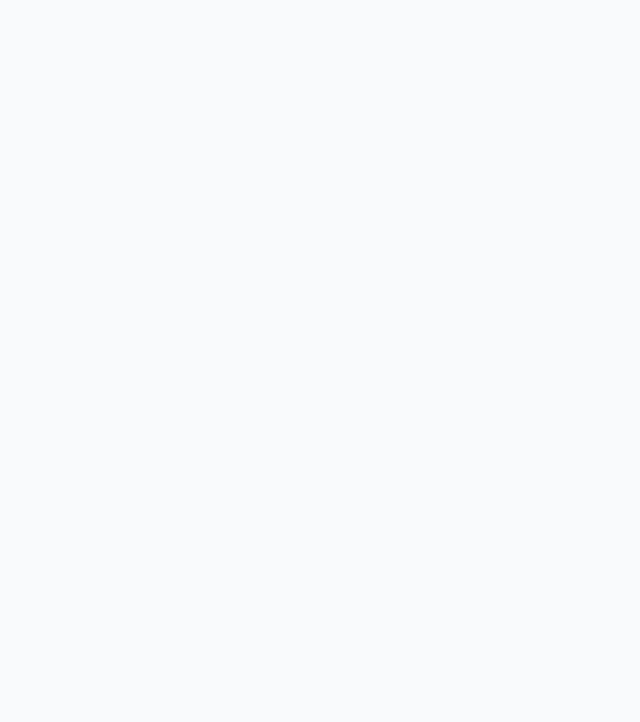
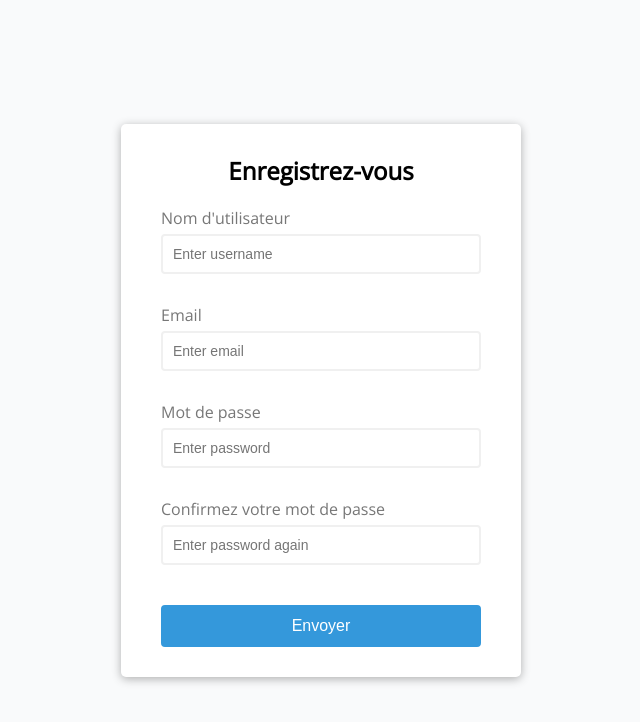
Before and after one commit to Azroph/Validateur-de-formulaire, a plain HTML site: page index.html in a window 1280 px wide. Shown: the whole page, without its empty margins (319-959 px from the left). Drawn offline with nearby package versions, Linux system fonts and the light colour scheme.

Commit message:
Update index.html

```diff
--- a/index.html
+++ b/index.html
@@ -7,7 +7,36 @@
     <link rel="stylesheet" href="style.css">
 </head>
 <body>
-
+    <div class="container">
+        <form id="form" class="form">
+          <h2>Enregistrez-vous</h2>
+          <div class="form-control">
+            <label for="username">Nom d'utilisateur</label>
+            <input type="text" id="username" placeholder="Enter username" />
+            <small>Message d'erreur</small>
+          </div>
+          <div class="form-control">
+            <label for="email">Email</label>
+            <input type="text" id="email" placeholder="Enter email" />
+            <small>Message d'erreur</small>
+          </div>
+          <div class="form-control">
+            <label for="password">Mot de passe</label>
+            <input type="password" id="password" placeholder="Enter password" />
+            <small>Message d'erreur</small>
+          </div>
+          <div class="form-control">
+            <label for="password2">Confirmez votre mot de passe</label>
+            <input
+              type="password"
+              id="password2"
+              placeholder="Enter password again"
+            />
+            <small>Message d'erreur</small>
+          </div>
+          <button type="submit">Envoyer</button>
+        </form>
+      </div>
 
     <script> src="script.js"</script>
 </body>
```
